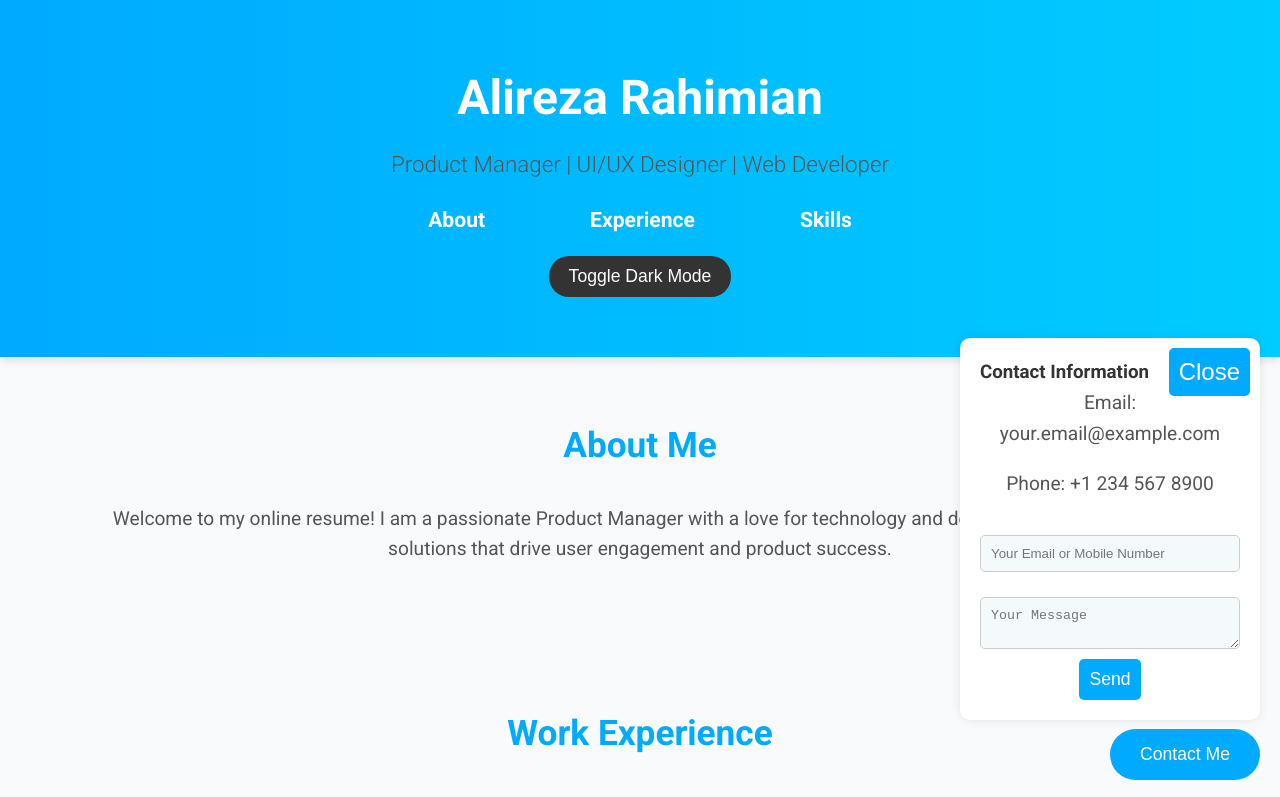
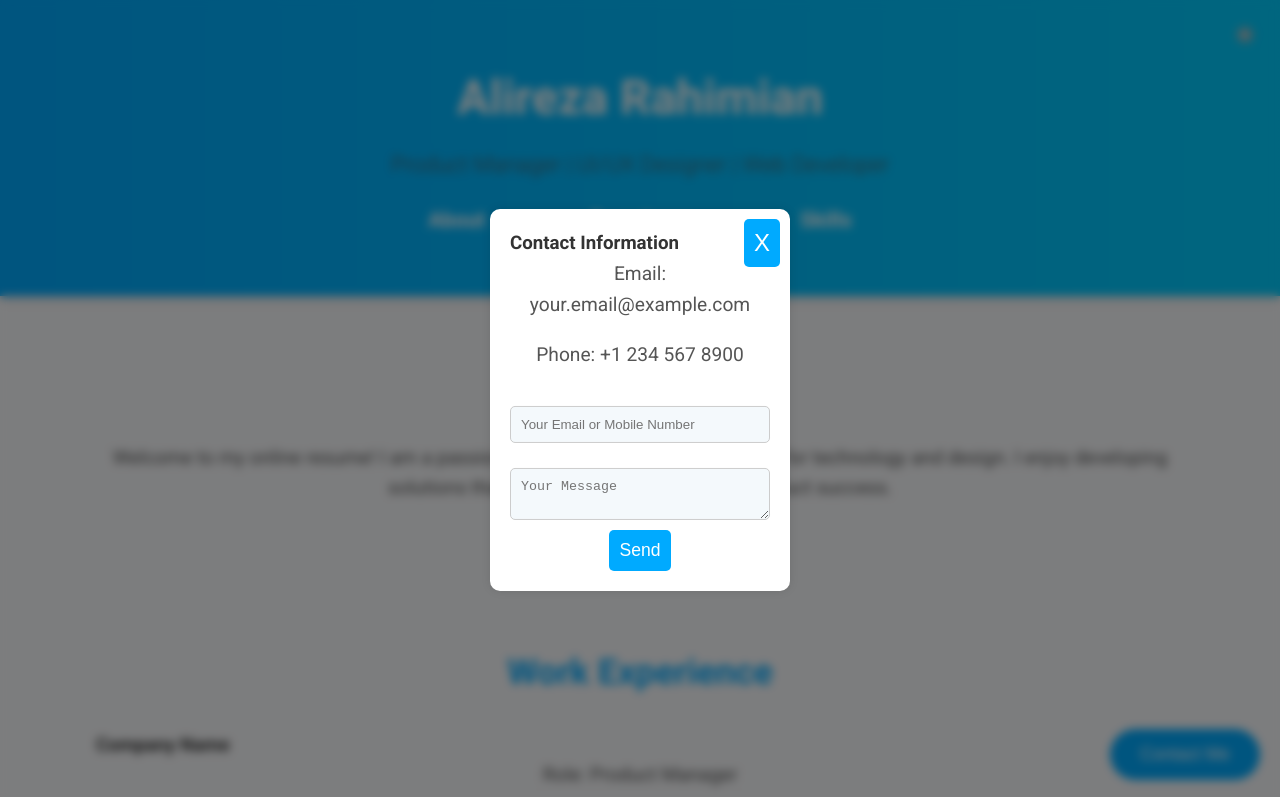
Before and after one commit to AlirezaRahimian/alirezarahimian.github.io, a plain HTML site: page index.html in a window 1280 px wide. Both pictures are taken after a click on the button "Contact Me". Shown: the top 797 px of the page. Drawn offline with Linux system fonts and the light colour scheme.

Commit message:
fix "Contact me" and "Dark mode" buttons

```diff
--- a/index.html
+++ b/index.html
@@ -10,6 +10,10 @@
 <body>
     <header>
         <div class="container">
+            <button id="darkModeToggle" class="theme-toggle">
+                <span class="sun-icon">☀️</span>
+                <span class="moon-icon">🌙</span>
+            </button>
             <h1>Alireza Rahimian</h1>
             <p>Product Manager | UI/UX Designer | Web Developer</p>
             <nav>
@@ -19,7 +23,6 @@
                     <li><a href="#skills">Skills</a></li>
                 </ul>
             </nav>
-            <button id="darkModeToggle">Toggle Dark Mode</button>
         </div>
     </header>
 
@@ -75,8 +78,10 @@
             <textarea id="message" placeholder="Your Message" required></textarea>
             <button type="submit">Send</button>
         </form>
-        <button id="closeContact" class="close-button">Close</button>
+        <button id="closeContact" class="close-button">X</button>
     </div>
+
+    <div id="overlay" class="overlay"></div>
 
     <script src="script.js"></script>
 </body>
--- a/script.js
+++ b/script.js
@@ -3,15 +3,22 @@ document.addEventListener('DOMContentLoaded', function() {
     const contactButton = document.getElementById('contactButton');
     const contactBox = document.getElementById('contactBox');
     const closeContact = document.getElementById('closeContact');
+    const overlay = document.getElementById('overlay');
 
-    if (contactButton && contactBox && closeContact) {
+    if (contactButton && contactBox && closeContact && overlay) {
         contactButton.addEventListener('click', function() {
             contactBox.style.display = 'block';
+            overlay.style.display = 'block';
         });
 
-        closeContact.addEventListener('click', function() {
+        function closeContactBox() {
             contactBox.style.display = 'none';
-        });
+            overlay.style.display = 'none';
+        }
+
+        closeContact.addEventListener('click', closeContactBox);
+
+        overlay.addEventListener('click', closeContactBox);
 
         // Contact form submission
         const contactForm = document.getElementById('contactForm');
@@ -25,7 +32,7 @@ document.addEventListener('DOMContentLoaded', function() {
                 if(contactInfo && message) {
                     alert('Thank you! Your message has been sent.');
                     contactForm.reset();
-                    contactBox.style.display = 'none';
+                    closeContactBox();
                 } else {
                     alert('Please fill out all fields.');
                 }
--- a/style.css
+++ b/style.css
@@ -199,28 +199,47 @@ body.dark-mode footer {
 }
 
 /* Dark mode toggle button */
-#darkModeToggle {
-    background-color: #333;
-    color: #fff;
+.theme-toggle {
+    position: absolute;
+    top: 20px;
+    right: 20px;
+    background: none;
     border: none;
-    padding: 10px 20px;
-    border-radius: 20px;
+    font-size: 18px;
     cursor: pointer;
+    z-index: 1000;
+    padding: 5px;
+    border-radius: 50%;
+    width: 30px;
+    height: 30px;
+    display: flex;
+    align-items: center;
+    justify-content: center;
     transition: background-color 0.3s ease;
-    margin-top: 20px;
+    filter: grayscale(100%);
 }
 
-#darkModeToggle:hover {
-    background-color: #555;
+.theme-toggle:hover {
+    background-color: rgba(255, 255, 255, 0.2);
 }
 
-body.dark-mode #darkModeToggle {
-    background-color: #f0f0f0;
-    color: #333;
+.theme-toggle .sun-icon,
+.theme-toggle .moon-icon {
+    display: none;
 }
 
-body.dark-mode #darkModeToggle:hover {
-    background-color: #d0d0d0;
+body:not(.dark-mode) .theme-toggle .sun-icon,
+body.dark-mode .theme-toggle .moon-icon {
+    display: inline;
+}
+
+/* Adjust the button for dark mode */
+body.dark-mode .theme-toggle {
+    color: #f0f0f0;
+}
+
+body.dark-mode .theme-toggle:hover {
+    background-color: rgba(0, 0, 0, 0.2);
 }
 
 /* Contact button and box styles */
@@ -246,8 +265,9 @@ body.dark-mode #darkModeToggle:hover {
 .contact-box {
     display: none;
     position: fixed;
-    bottom: 80px;
-    right: 20px;
+    top: 50%;
+    left: 50%;
+    transform: translate(-50%, -50%);
     width: 300px;
     background-color: white;
     border-radius: 10px;
@@ -290,6 +310,7 @@ body.dark-mode #darkModeToggle:hover {
     border: none;
     font-size: 1.5em;
     cursor: pointer;
+    color: #333;
 }
 
 /* Dark mode styles for contact button and box */
@@ -297,7 +318,7 @@ body.dark-mode .contact-button {
     background-color: #00ccff;
 }
 
-body.dark-mode .contact-button:hover {
+body.dark.mode .contact-button:hover {
     background-color: #0099cc;
 }
 
@@ -313,6 +334,18 @@ body.dark-mode .contact-box textarea {
     border-color: #555;
 }
 
-body.dark-mode .contact-box button {
-    background-color: #00ccff;
+body.dark.mode .close-button {
+    color: #f0f0f0;
 }
+
+.overlay {
+    display: none;
+    position: fixed;
+    top: 0;
+    left: 0;
+    width: 100%;
+    height: 100%;
+    background-color: rgba(0, 0, 0, 0.5);
+    backdrop-filter: blur(5px);
+    z-index: 1000;
+}
```
